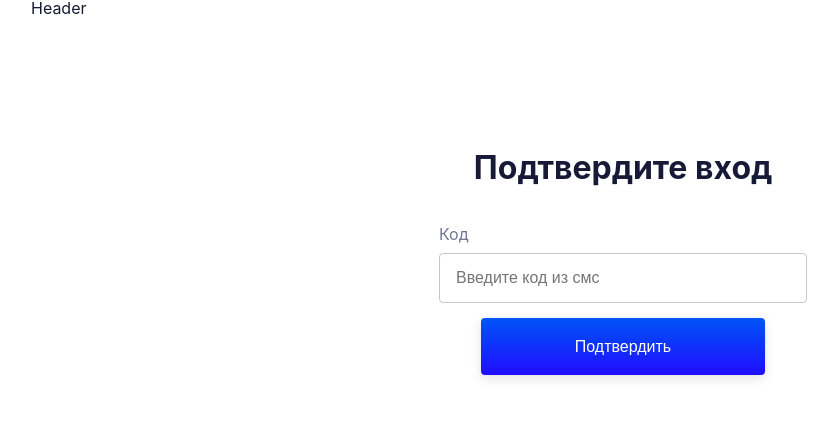
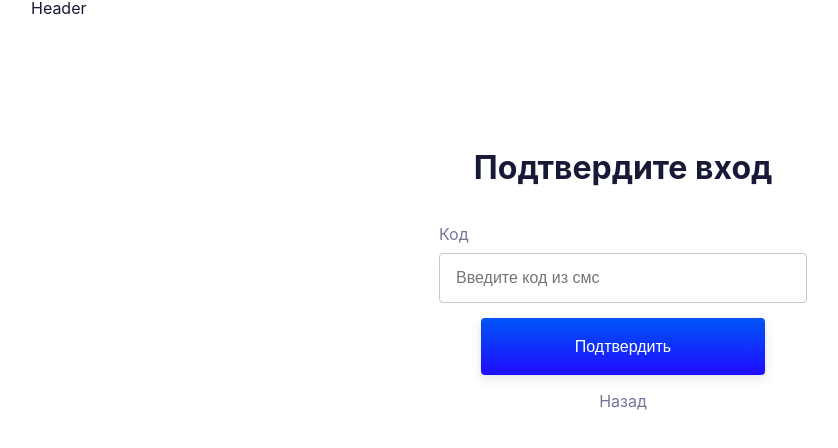
Before and after one commit to IamAndrey/kode_internship, a React (Create React App) app: page /login-verification in a window 1280 px wide. Shown: the top 448 px of the page, without its empty margins (17-855 px from the left). Built offline with nearby package versions, Linux system fonts and the light colour scheme.

Commit message:
Added link back to login

```diff
--- a/src/components/LoginVerification/LoginVerification.js
+++ b/src/components/LoginVerification/LoginVerification.js
@@ -1,5 +1,5 @@
 import React, {Fragment, useState} from "react";
-import {withRouter} from "react-router-dom";
+import {Link, withRouter} from "react-router-dom";
 import {useSelector, useDispatch} from "react-redux";
 import './style.scss'
 import Spinner from "../Loader/Spinner/Spinner";
@@ -32,6 +32,9 @@ const LoginVerification = () => {
                             {loading ? <Spinner /> : 'Подтвердить'}
                         </button>
                     </form>
+                    <div className="link">
+                        <Link to="/login" className="back p2">Назад</Link>
+                    </div>
                 </div>
             </div>
 
--- a/src/components/LoginVerification/style.scss
+++ b/src/components/LoginVerification/style.scss
@@ -50,6 +50,31 @@
 
 }
 
+.login-verification-page .link {
+  margin-top: $margin-2;
+
+  a {
+    display: flex;
+    margin-left: auto;
+    margin-right: auto;
+    line-height: 21px
+  }
+
+  .back {
+    max-width: 60px;
+    width: 100%;
+    color: $gray-400;
+    display: block;
+    padding-bottom: 5px;
+    transition: .2s;
+    text-align: center;
+  }
+
+  .back:hover {
+    color: $blue-900;
+  }
+}
+
 @media screen and (max-width: 576px) {
   .login-verification-page .input-item button[type^="submit"] {
     width: 100%;
```
